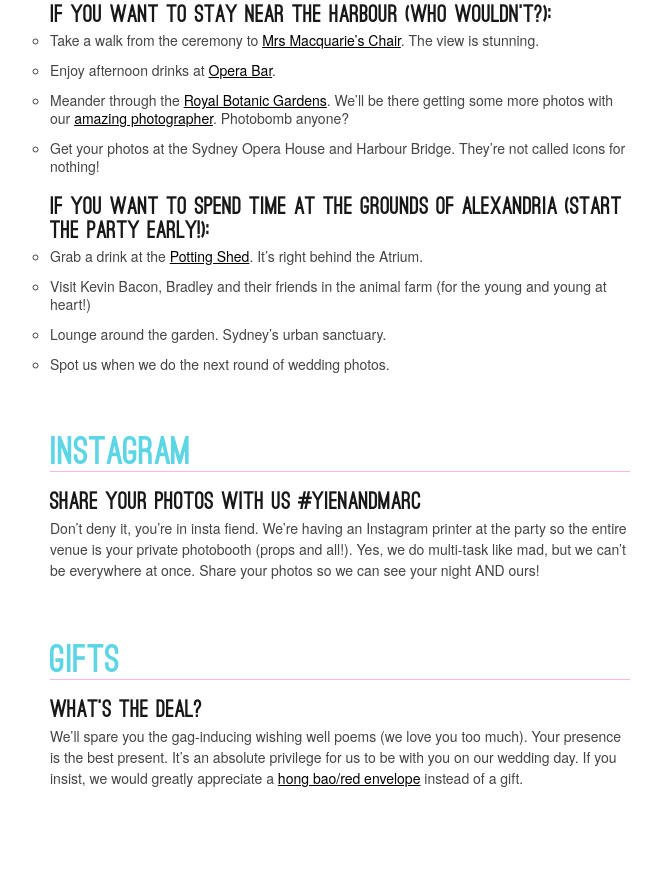
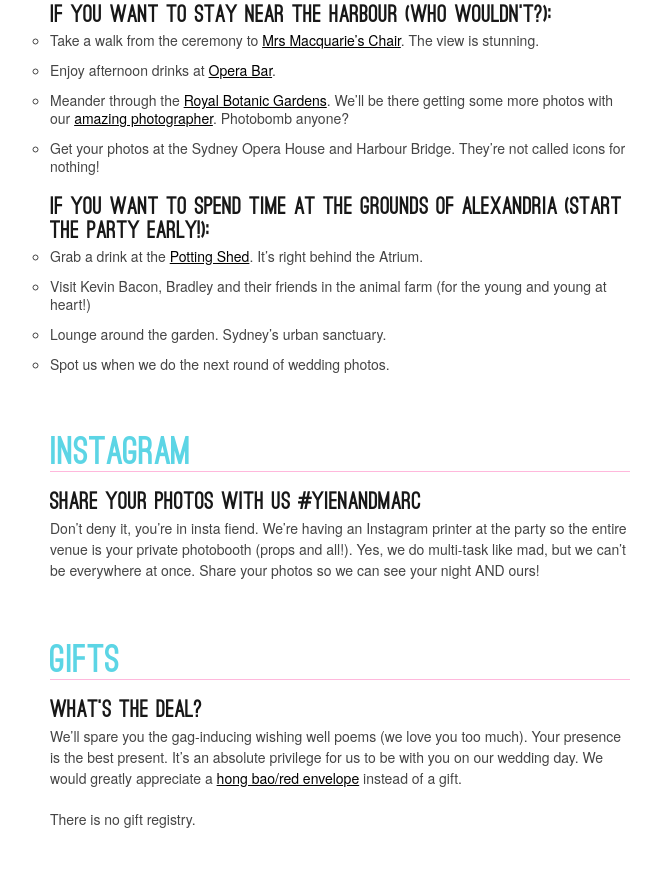
Before and after one commit to mmicuta/Wedding, a plain HTML site: page additional.html in a window 1280 px wide. Shown: the part 2519-3412 px from the top of the page, without its empty margins (360-1021 px from the left). Drawn offline with Linux system fonts and the light colour scheme.

Commit message:
Launch update

```diff
--- a/additional.html
+++ b/additional.html
@@ -82,7 +82,7 @@
 						<h4 class="bold align-left">WEDDING PARTY VENUE</h4>
 						<p>The party to celebrate our wedding will be held following the wedding ceremony at The Grounds of Alexandria in the Atrium.</p>
 						<p>The party will  start at 6:00PM and the venue will remain open until 12:00PM.</p>
-						<p>As the ceremony is only expected to last until 4:00PM, there will be a couple hours to spare for relaxation and to slowly make your way over. Please see <a href="#between">our suggestions</a> for what you can do during this time below.</p>
+						<p>As the ceremony is only expected to last until 4:00PM, there will be a couple hours to spare for relaxation and to slowly make your way over. Please see <a href="#between" class="textlink">our suggestions</a> for what you can do during this time below.</p>
 						<h4 class="bold align-left">ADDITIONAL INFORMATION</h4>
 						<p>There is parking available at the Grounds of Alexandria, either by entering on Huntley Street or Bourke Road. If you wish to travel by Taxi, the fare from the Tarpeian Lawn should cost between $30-$40.</p>
 						<p>Taxis will be available to return you to your accommodation at your request.</p>
@@ -125,7 +125,8 @@
 				<h3 class="bold blue align-left border-bottom" id="gifts">GIFTS</h3>
 					<div class="content-entry">
 						<h4 class="bold align-left">WHAT’S THE DEAL?</h4>
-						<p>We’ll spare you the gag-inducing wishing well poems (we love you too much). Your presence is the best present. It’s an absolute privilege for us to be with you on our wedding day. If you insist, we would greatly appreciate a <a href="http://en.wikipedia.org/wiki/Red_envelope" class="textlink" target="_blank">hong bao/red envelope</a> instead of a gift.</p>
+						<p>We’ll spare you the gag-inducing wishing well poems (we love you too much). Your presence is the best present. It’s an absolute privilege for us to be with you on our wedding day. We would greatly appreciate a <a href="http://en.wikipedia.org/wiki/Red_envelope" class="textlink" target="_blank">hong bao/red envelope</a> instead of a gift.</p>
+						<p>There is no gift registry.</p>
 					</div>
 					<div class="spacing2"></div>
 
```
